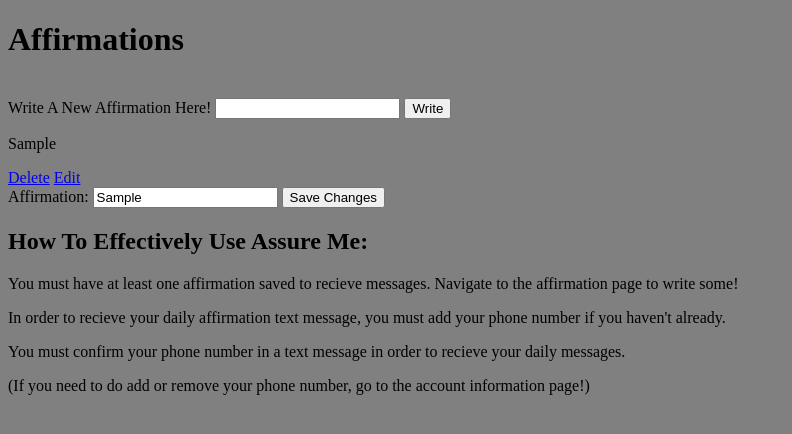
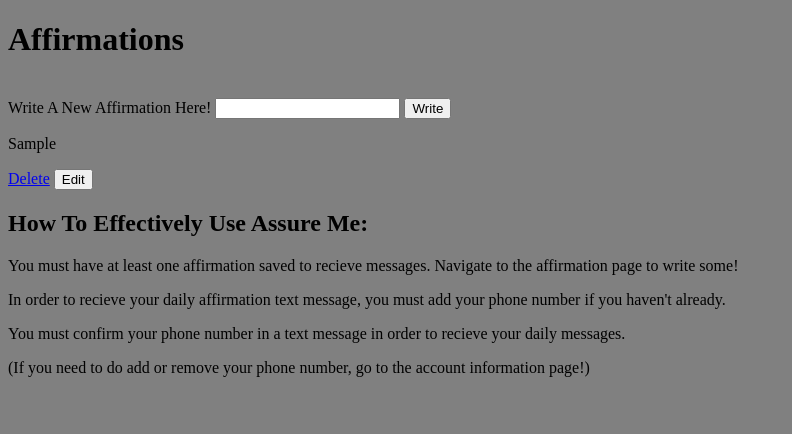
Before and after one commit to CashewRose/Assure-Me, a Django app: page /affirmations in a window 1280 px wide. Shown: the part 89-523 px from the top of the page, without its empty margins (0-792 px from the left). Run offline with Django 3.2, Linux system fonts and the light colour scheme; a user stored in the database is signed in; tables that the repository leaves empty hold one stand-in row (values such as "Sample post").

Commit message:
Hides the form element and shows it when clicking the edit button.

```diff
--- a/djangocap/Assure_Me/static/js/main.js
+++ b/djangocap/Assure_Me/static/js/main.js
@@ -1 +1,18 @@
 console.log("Boop")
+
+forms = document.getElementsByClassName("affirmation_submit")
+edit_button = document.getElementsByClassName("edit_button")
+
+Array.from(forms).forEach(function(form) {
+    form.parentNode.style.display = 'none';
+})
+
+Array.from(edit_button).forEach(function(edit) {
+    edit.parentElement.style.display = '';
+    edit.addEventListener("click", function(){
+        parent = edit.parentElement.parentElement;
+        edit.parentElement.style.display = 'none';
+        form = parent.children[1]
+        form.style.display = '';
+    })
+})
--- a/djangocap/Assure_Me/templates/affirmations.html
+++ b/djangocap/Assure_Me/templates/affirmations.html
@@ -13,17 +13,20 @@
 {% if affirmations %}
 
 {% for affirmation in affirmations %}
+<div id={{affirmation.affirmation}}>
     <div class="affirmation">
         <p> {{affirmation.affirmation}} </p>
         <a href="{% url 'Assure_Me:delete_affirmation' Affirmation_Id=affirmation.id %}">Delete</a>
-    <a href="{% url 'Assure_Me:edit_affirmation' Affirmation_Id=affirmation.id %}">Edit</a>
+        <button class="edit_button" >Edit</button>
     </div>
-<form id='{{affirmation.id}}' method="post" action="{% url 'Assure_Me:edit_affirmation' Affirmation_Id=affirmation.id %}">
+
+    <form method="post" action="{% url 'Assure_Me:edit_affirmation' Affirmation_Id=affirmation.id %}">
         {% csrf_token %} Affirmation:
         <input type="text" name="affirmation" value='{{affirmation.affirmation}}'/>
 
-    <input type="submit" value="Save Changes" />
+        <input type="submit" class="affirmation_submit" value="Save Changes" />
     </form>
+</div>
 {% endfor %}
 
 {% endif %}
```
Lines whose indentation alone changed are shown as unchanged.
